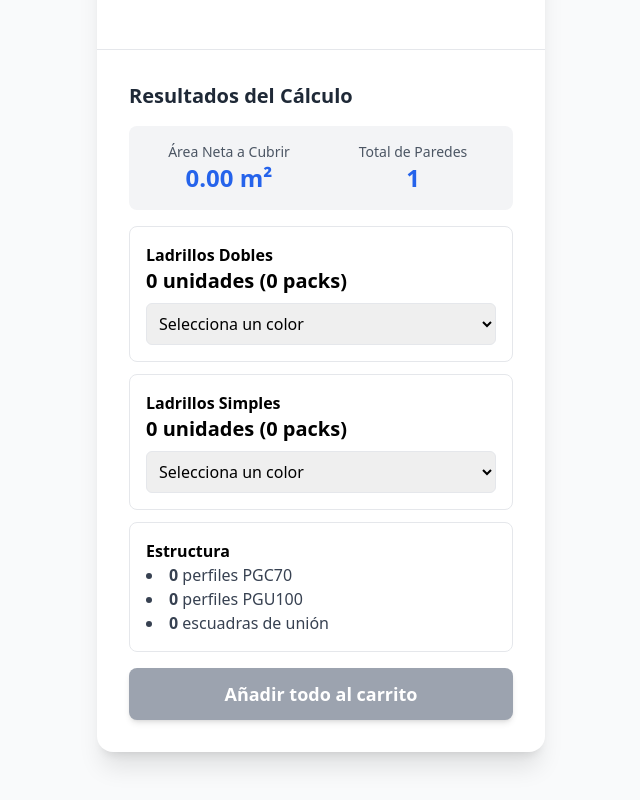
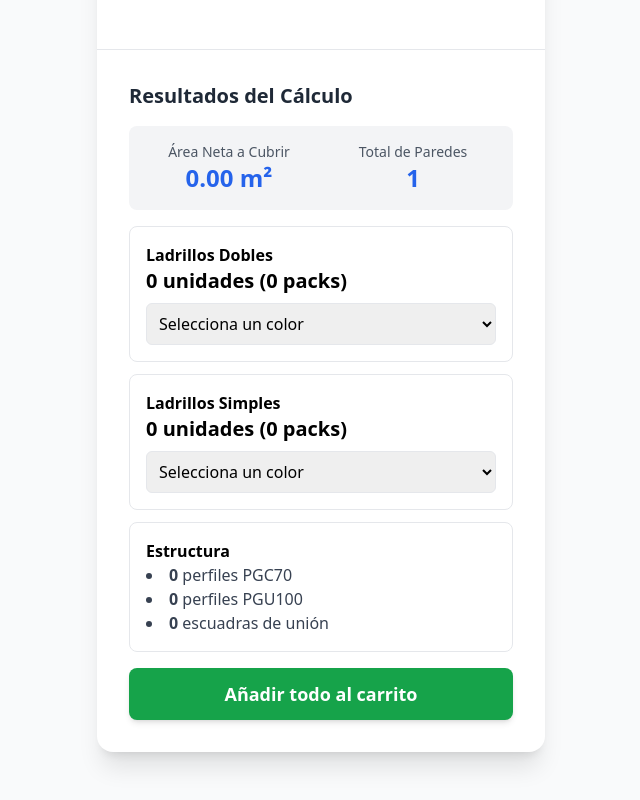
Before and after one commit to Rodogaby1985/woo-construction-calculator, a React (Create React App) app: page / in a window 1280 px wide. Shown: the part 893-1693 px from the top of the page, without its empty margins (319-959 px from the left). Built offline with nearby package versions, Linux system fonts and the light colour scheme.

Commit message:
Update WallCalculatorResults.js

```diff
--- a/src/components/WallCalculator/WallCalculatorResults.js
+++ b/src/components/WallCalculator/WallCalculatorResults.js
@@ -7,15 +7,14 @@ const WallCalculatorResults = ({ walls }) => {
   const [selectedDoubleBrickColorId, setSelectedDoubleBrickColorId] = useState('');
   const [selectedSingleBrickColorId, setSelectedSingleBrickColorId] = useState('');
 
-  // --- LÓGICA DE CÁLCULO ---
-  // Usamos useMemo para evitar recalcular en cada renderizado si los 'walls' no cambian.
+  // --- LÓGICA DE CÁLCULO (sin cambios) ---
   const calculations = useMemo(() => {
     const calculateWallArea = (wall) => {
-      const wallArea = (wall.height || 0) * (wall.width || 0);
+      const wallArea = (parseFloat(wall.height) || 0) * (parseFloat(wall.width) || 0);
       const openingsArea = wall.openings?.reduce((total, opening) => {
-        return total + ((opening.height || 0) * (opening.width || 0));
+        return total + ((parseFloat(opening.height) || 0) * (parseFloat(opening.width) || 0));
       }, 0) || 0;
-      return Math.max(0, wallArea - openingsArea); // Asegura que no sea negativo
+      return Math.max(0, wallArea - openingsArea);
     };
 
     let totalArea = 0;
@@ -27,33 +26,29 @@ const WallCalculatorResults = ({ walls }) => {
     walls.forEach(wall => {
       const area = calculateWallArea(wall);
       totalArea += area;
+      const wallHeight = parseFloat(wall.height) || 0;
 
-      // Cálculo ladrillos dobles
       const brickArea = config.BRICK_DIMENSIONS.DOUBLE.length * config.BRICK_DIMENSIONS.DOUBLE.height;
-      rawDoubleBricks += area / brickArea;
+      if (brickArea > 0) rawDoubleBricks += area / brickArea;
 
-      // Cálculo ladrillos simples
-      const wallHeight = wall.height || 0;
-      const heightBricks = wallHeight / config.BRICK_DIMENSIONS.SINGLE.width;
-      const openingBricks = wall.openings?.reduce((total, opening) => {
-        return total + ((opening.height || 0) / config.BRICK_DIMENSIONS.SINGLE.width);
-      }, 0) || 0;
-      rawSingleBricks += heightBricks + openingBricks;
+      if (config.BRICK_DIMENSIONS.SINGLE.width > 0) {
+          const heightBricks = wallHeight / config.BRICK_DIMENSIONS.SINGLE.width;
+          const openingBricks = wall.openings?.reduce((total, opening) => {
+            return total + ((parseFloat(opening.height) || 0) / config.BRICK_DIMENSIONS.SINGLE.width);
+          }, 0) || 0;
+          rawSingleBricks += heightBricks + openingBricks;
+      }
 
-      // Cálculo para perfiles
-      totalPerimeter += (wall.width || 0);
+      totalPerimeter += (parseFloat(wall.width) || 0);
       maxWallHeight = Math.max(maxWallHeight, wallHeight);
     });
 
-    // Aplicar 10% de desperdicio y redondear hacia arriba
     const finalDoubleBricks = Math.ceil(rawDoubleBricks * 1.1);
     const finalSingleBricks = Math.ceil(rawSingleBricks * 1.1);
 
-    // Packs de venta
     const packsDoubleBricks = Math.ceil(finalDoubleBricks / config.PACK_SIZES.DOUBLE);
     const packsSingleBricks = Math.ceil(finalSingleBricks / config.PACK_SIZES.SINGLE);
 
-    // Perfiles y Escuadras
     const pgc70Needed = (totalPerimeter / 0.6) * maxWallHeight;
     const pgc70Profiles = Math.ceil(pgc70Needed / 6);
     const pgu100Profiles = Math.ceil((totalPerimeter * 2) / 6);
@@ -71,27 +66,67 @@ const WallCalculatorResults = ({ walls }) => {
     };
   }, [walls]);
 
+  // --- LÓGICA PARA GENERAR EL ENLACE DEL CARRITO (¡LA NUEVA MAGIA!) ---
+  const generateCartLink = () => {
+    // Valida que se hayan seleccionado los colores si hay ladrillos calculados
+    if (calculations.totalDoubleBricks > 0 && !selectedDoubleBrickColorId) {
+      alert('Por favor, selecciona un color para los Ladrillos Dobles.');
+      return null;
+    }
+    if (calculations.totalSingleBricks > 0 && !selectedSingleBrickColorId) {
+      alert('Por favor, selecciona un color para los Ladrillos Simples.');
+      return null;
+    }
 
-  // --- LÓGICA PARA AÑADIR AL CARRITO ---
-  const addToCart = async (productId, quantity, redirectOnSuccess = true) => {
-    // ... (La función addToCart se mantiene igual, pero ahora usará los IDs desde `config`)
-    // Para brevedad, no la repetiré aquí, pero debe estar en tu componente.
-    // Solo asegúrate de que no use `alert()` sino un sistema de notificaciones más moderno si es posible.
-    console.log(`Adding to cart: ProductID=${productId}, Quantity=${quantity}`);
-    // Aquí iría la lógica de fetch a WooCommerce
+    const baseUrl = 'https://blockplas.com.ar/cart/';
+    const params = new URLSearchParams();
+
+    // Añadir productos al enlace
+    if (calculations.totalDoubleBricks > 0) {
+      params.append('add-to-cart', selectedDoubleBrickColorId);
+      params.append('quantity', calculations.totalDoubleBricks);
+    }
+    if (calculations.totalSingleBricks > 0) {
+      params.append('add-to-cart', selectedSingleBrickColorId);
+      params.append('quantity', calculations.totalSingleBricks);
+    }
+    if (calculations.pgc70Profiles > 0) {
+      params.append('add-to-cart', config.WOOCOMMERCE_IDS.PGC70);
+      params.append('quantity', calculations.pgc70Profiles);
+    }
+    if (calculations.pgu100Profiles > 0) {
+      params.append('add-to-cart', config.WOOCOMMERCE_IDS.PGU100);
+      params.append('quantity', calculations.pgu100Profiles);
+    }
+    if (calculations.escuadras > 0) {
+      params.append('add-to-cart', config.WOOCOMMERCE_IDS.ESCUADRA);
+      params.append('quantity', calculations.escuadras);
+    }
+
+    const queryString = params.toString();
+    if (!queryString) {
+      alert('No hay productos calculados para añadir al carrito.');
+      return null;
+    }
+
+    return `${baseUrl}?${queryString}`;
   };
 
-  const handleAddAllToCart = async () => {
-    // Lógica para añadir todo al carrito
+  const handleAddAllToCartClick = (event) => {
+    const cartLink = generateCartLink();
+    if (!cartLink) {
+      // Si el enlace no se pudo generar (por falta de selección de color),
+      // prevenimos que el enlace vacío funcione.
+      event.preventDefault();
+    }
   };
-
 
   // --- RENDERIZADO DEL COMPONENTE ---
   return (
     <div className="p-6 sm:p-8">
       <h3 className="text-xl font-semibold mb-4 text-gray-800">Resultados del Cálculo</h3>
       <div className="space-y-4">
-        {/* Resumen */}
+        {/* ... (el resto del JSX de resultados se mantiene igual) ... */}
         <div className="grid grid-cols-2 gap-4 text-center bg-gray-100 p-4 rounded-lg">
           <div>
             <p className="text-sm text-gray-600">Área Neta a Cubrir</p>
@@ -103,7 +138,6 @@ const WallCalculatorResults = ({ walls }) => {
           </div>
         </div>
 
-        {/* Lista de materiales */}
         <div className="space-y-3">
           {/* Ladrillos Dobles */}
           <div className="p-4 border rounded-lg">
@@ -146,14 +180,14 @@ const WallCalculatorResults = ({ walls }) => {
           </div>
         </div>
 
-        {/* Botón de acción */}
-        <button
-          onClick={handleAddAllToCart}
-          className="w-full mt-6 bg-green-600 text-white py-3 rounded-lg text-lg font-semibold hover:bg-green-700 transition-colors shadow-md disabled:bg-gray-400"
-          disabled={!calculations.totalArea || (calculations.totalDoubleBricks > 0 && !selectedDoubleBrickColorId) || (calculations.totalSingleBricks > 0 && !selectedSingleBrickColorId)}
+        {/* Botón de acción final - AHORA ES UN ENLACE (<a>) */}
+        <a
+          href={generateCartLink() || '#'}
+          onClick={handleAddAllToCartClick}
+          className="block text-center w-full mt-6 bg-green-600 text-white py-3 rounded-lg text-lg font-semibold hover:bg-green-700 transition-colors shadow-md"
         >
           Añadir todo al carrito
-        </button>
+        </a>
       </div>
     </div>
   );
```
